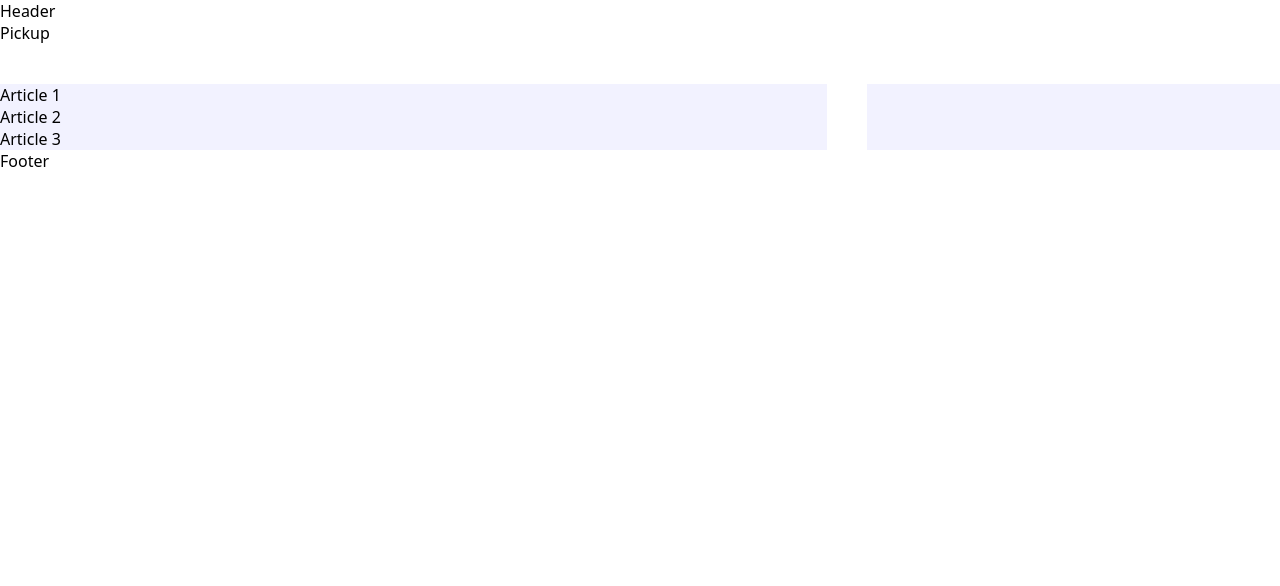
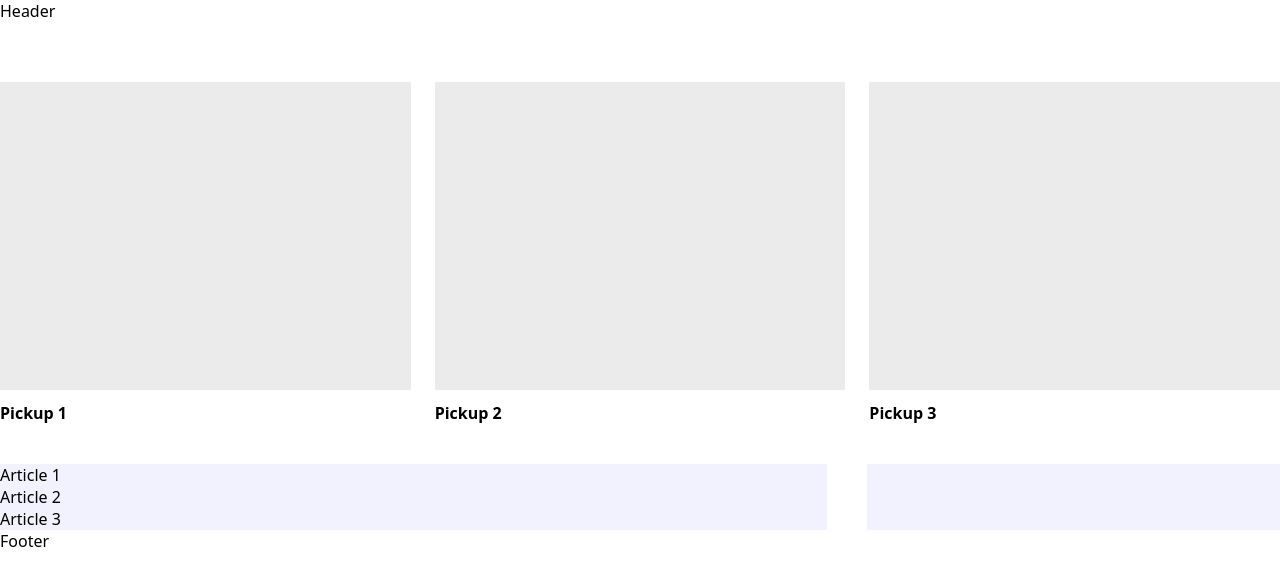
Before and after one commit to fujita0000hisashi-cpu/codejump-advanced-1, a React (Vite) app: page / in a window 1280 px wide. Shown: the top 586 px of the page. Built offline with nearby package versions, Linux system fonts and the light colour scheme.

Commit message:
feat: add pickup grid skeleton

```diff
--- a/src/components/Pickup.tsx
+++ b/src/components/Pickup.tsx
@@ -1,7 +1,22 @@
 export function Pickup() {
   return(
     <section className="pickup">
-      <div>Pickup</div>
+      <div className="container">
+        <div className="pickup-grid">
+          <article className="pickup-card">
+            <div className="pickup-thumb"></div>
+            <h2 className="pickup-title">Pickup 1</h2>
+          </article>
+          <article className="pickup-card">
+            <div className="pickup-thumb"></div>
+            <h2 className="pickup-title">Pickup 2</h2>
+          </article>
+          <article className="pickup-card">
+            <div className="pickup-thumb"></div>
+            <h2 className="pickup-title">Pickup 3</h2>
+          </article>
+        </div>
+      </div>
     </section>
   );
 }
--- a/src/style.css
+++ b/src/style.css
@@ -62,3 +62,39 @@ body {
 .sidebar {
   background: rgba(0, 0, 255, .05);
 }
+
+/* ====================
+  Pickup（骨格）
+====================== */
+.pickup {
+  margin-top: 60px;
+}
+
+.pickup-grid {
+  display: grid;
+  grid-template-columns: repeat(3, 1fr);
+  gap: 24px;
+}
+
+.pickup-card {
+  display: grid;
+  gap: 12px;
+}
+
+.pickup-thumb {
+  width: 100%;
+  aspect-ratio: 4 / 3;
+  background: rgba(0, 0, 0, .08);
+}
+
+.pickup-title {
+  margin: 0;
+  font-size: 16px;
+}
+
+/* Responsive */
+@media (max-width: 900px) {
+  .pickup-grid {
+    grid-template-columns: 1fr;
+  }
+}
```
